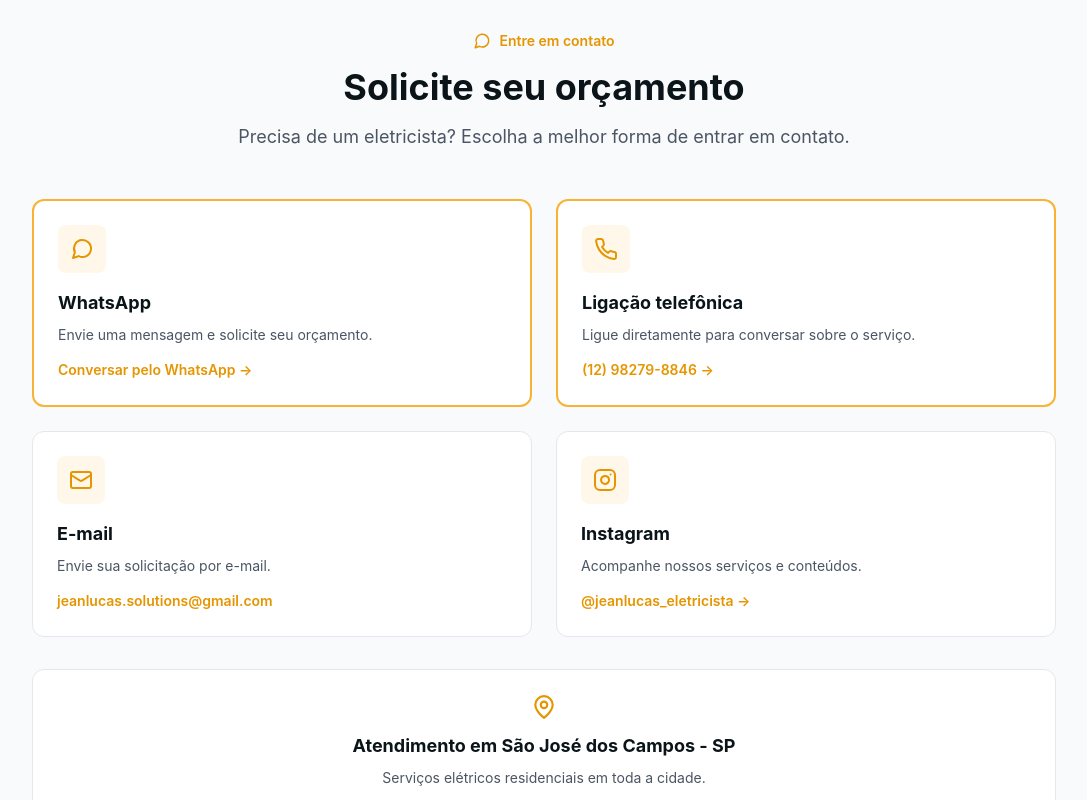
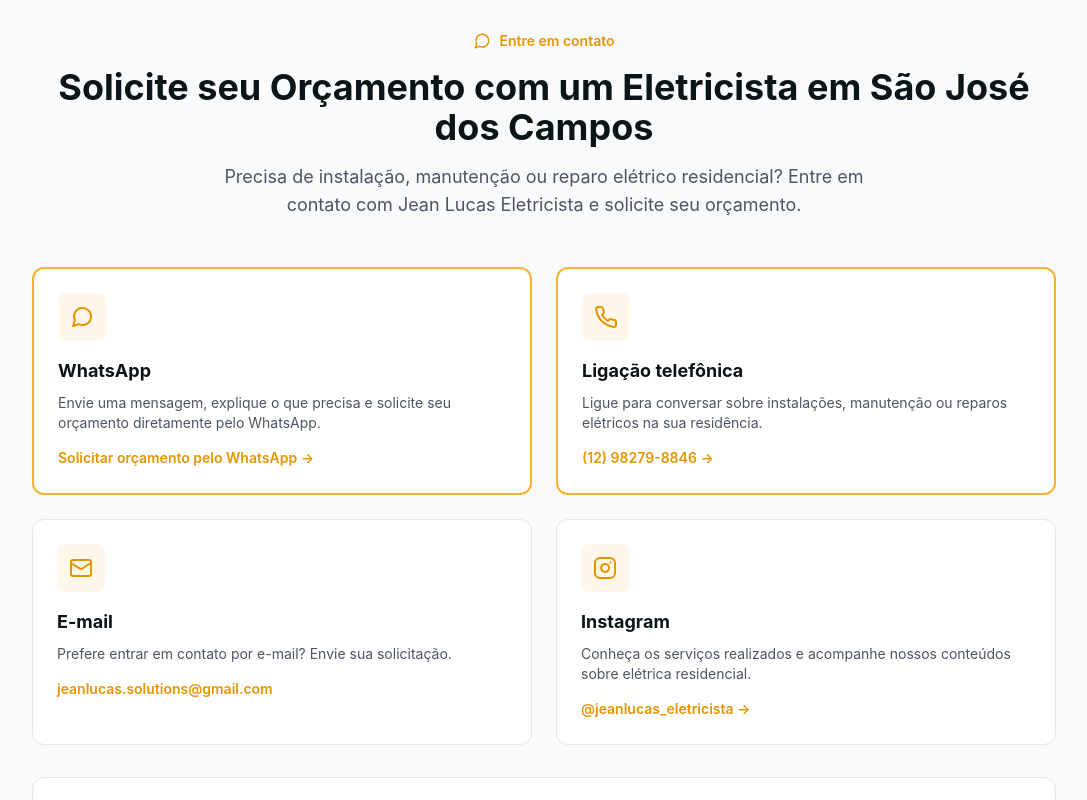
Before and after one commit to jeanlucassolutions/site-institucional, a Next.js app: page / in a window 1280 px wide. Shown: the part 8540-9340 px from the top of the page, without its empty margins (96-1183 px from the left). Built offline with nearby package versions, Linux system fonts and the light colour scheme; no server answers.

Commit message:
Update contact information and descriptions in Contact.tsx

```diff
--- a/src/components/Contact.tsx
+++ b/src/components/Contact.tsx
@@ -1,3 +1,4 @@
+
 'use client'
 
 import {
@@ -17,7 +18,7 @@ const Contact = () => {
   const whatsappNumber = '5512982798846'
 
   const whatsappLink = `https://wa.me/${whatsappNumber}?text=${encodeURIComponent(
-    'Olá! Gostaria de solicitar um orçamento para serviços elétricos residenciais.'
+    'Olá! Gostaria de solicitar um orçamento para serviços de elétrica residencial em São José dos Campos.'
   )}`
 
   const handlePhoneClick = (
@@ -39,11 +40,13 @@ const Contact = () => {
             </span>
 
             <h2 className="text-3xl md:text-4xl font-bold text-navy-800 mb-4">
-              Solicite seu orçamento
+              Solicite seu Orçamento com um Eletricista em São José dos Campos
             </h2>
 
             <p className="text-lg text-gray-600 max-w-2xl mx-auto">
-              Precisa de um eletricista? Escolha a melhor forma de entrar em contato.
+              Precisa de instalação, manutenção ou reparo elétrico
+              residencial? Entre em contato com Jean Lucas Eletricista
+              e solicite seu orçamento.
             </p>
           </div>
 
@@ -66,11 +69,12 @@ const Contact = () => {
               </h3>
 
               <p className="text-gray-600 text-sm mb-3">
-                Envie uma mensagem e solicite seu orçamento.
+                Envie uma mensagem, explique o que precisa e solicite
+                seu orçamento diretamente pelo WhatsApp.
               </p>
 
               <span className="text-electric-600 font-semibold text-sm">
-                Conversar pelo WhatsApp →
+                Solicitar orçamento pelo WhatsApp →
               </span>
             </a>
 
@@ -89,7 +93,8 @@ const Contact = () => {
               </h3>
 
               <p className="text-gray-600 text-sm mb-3">
-                Ligue diretamente para conversar sobre o serviço.
+                Ligue para conversar sobre instalações, manutenção
+                ou reparos elétricos na sua residência.
               </p>
 
               <span className="text-electric-600 font-semibold text-sm">
@@ -111,7 +116,8 @@ const Contact = () => {
               </h3>
 
               <p className="text-gray-600 text-sm mb-3">
-                Envie sua solicitação por e-mail.
+                Prefere entrar em contato por e-mail?
+                Envie sua solicitação.
               </p>
 
               <span className="text-electric-600 font-semibold text-sm break-all">
@@ -135,7 +141,8 @@ const Contact = () => {
               </h3>
 
               <p className="text-gray-600 text-sm mb-3">
-                Acompanhe nossos serviços e conteúdos.
+                Conheça os serviços realizados e acompanhe
+                nossos conteúdos sobre elétrica residencial.
               </p>
 
               <span className="text-electric-600 font-semibold text-sm">
@@ -150,11 +157,12 @@ const Contact = () => {
             <MapPin size={26} className="text-electric-600 mx-auto mb-3" />
 
             <h3 className="text-lg font-bold text-navy-800 mb-2">
-              Atendimento em São José dos Campos - SP
+              Eletricista Residencial em São José dos Campos - SP
             </h3>
 
             <p className="text-gray-600 text-sm">
-              Serviços elétricos residenciais em toda a cidade.
+              Atendimento para instalações, manutenção e reparos
+              elétricos residenciais em toda a cidade.
             </p>
           </div>
 
```
